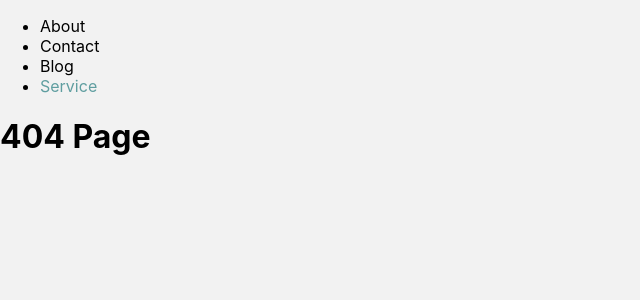
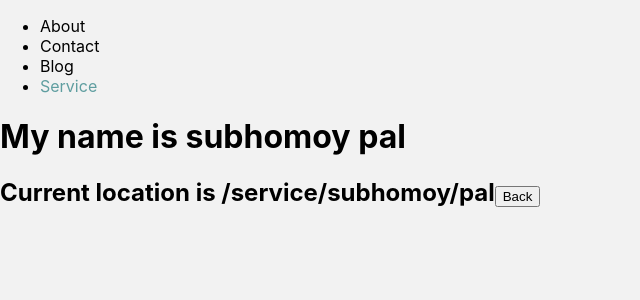
Before and after one commit to subhomoyprojects/thapa_teaching, a React (Create React App) app: page /service/subhomoy/pal in a window 1280 px wide. Before the commit this address had no page. Shown: the top 300 px of the page, without its empty margins (0-640 px from the left). Built offline with nearby package versions, Linux system fonts and the light colour scheme.

Commit message:
add use location and use parms hooks

```diff
--- a/src/App.js
+++ b/src/App.js
@@ -14,7 +14,7 @@ function App() {
           <Route path="/" element={<About />} />
           <Route path="contact" element={<Contact />} />
           <Route path="blog" element={<Blog />} />
-          <Route path="service" element={<Service />} />
+          <Route path="service/:fname/:lname" element={<Service />} />
           <Route path="*" element={<Error />} />
         </Routes>
       </BrowserRouter>
--- a/src/component/navigation/Navigation.jsx
+++ b/src/component/navigation/Navigation.jsx
@@ -14,7 +14,7 @@ function Navigation(props) {
         <NavLink to="/blog">Blog</NavLink>
       </li>
       <li>
-        <NavLink to="/service">Service</NavLink>
+        <NavLink to="/service/subhomoy/pal">Service</NavLink>
       </li>
     </ul>
   );
--- a/src/component/pages/Service.jsx
+++ b/src/component/pages/Service.jsx
@@ -1,13 +1,21 @@
 import React from "react";
 import Navigation from "../navigation/Navigation";
-import { useNavigate } from "react-router-dom";
+import { useLocation, useNavigate, useParams } from "react-router-dom";
 
 function Service(props) {
   const navigate = useNavigate();
+  const { fname, lname } = useParams();
+  const location = useLocation();
   return (
     <>
       <Navigation />
-      <h1>Service is working</h1>
+      <h1>
+        My name is {fname} {lname}
+      </h1>
+
+      <h2>
+        Current location is {location.pathname}
+        {location.pathname === `/service/subhomoy/pal` ? (
           <button
             type="button"
             onClick={() => {
@@ -16,6 +24,8 @@ function Service(props) {
           >
             Back
           </button>
+        ) : null}
+      </h2>
     </>
   );
 }
```
Lines whose indentation alone changed are shown as unchanged.
